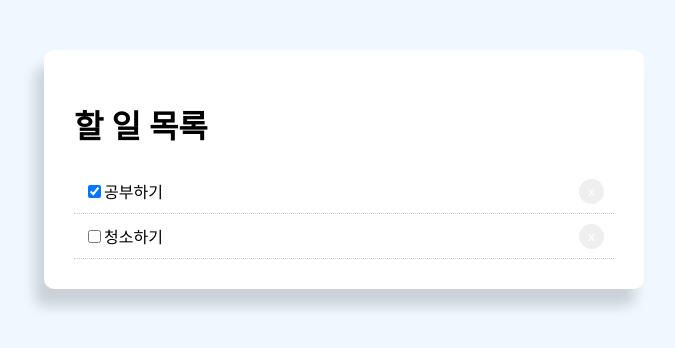
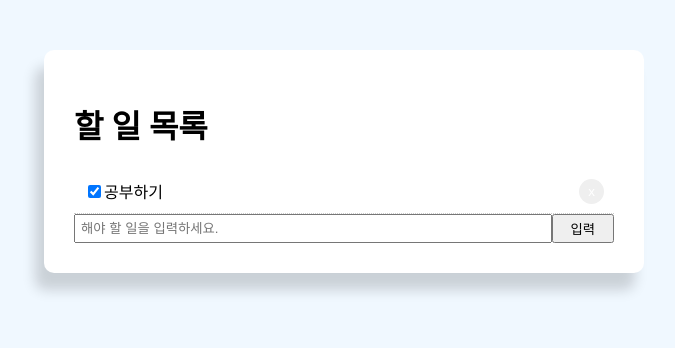
Before and after one commit to chauneng/react-todo, a React (Create React App) app: page / in a window 1280 px wide. Shown: the top 348 px of the page, without its empty margins (296-971 px from the left). Built offline with nearby package versions, Linux system fonts and the light colour scheme.

Commit message:
[add] add new component to list function

```diff
--- a/src/App.js
+++ b/src/App.js
@@ -2,19 +2,17 @@
 
 export default class App extends Component {
   state = {
-	todoData : [
-		{
-			id: "1",
-			title: "공부하기",
-			completed: true,
-		},
-		{
-			id: "2",
-			title: "청소하기",
-			completed: false,
-		},
-	]
+    todoData: [
+      {
+        id: '1',
+        title: '공부하기',
+          completed: true,
+        }
+      ]
+    ,
+    value: '',
   }
+
 	btnStyle = {
 		color: "#fff",
 		border: "none",
@@ -37,6 +35,22 @@
     this.setState({ todoData: newTodoData })
   }
 
+  handleChange = (e) => {
+    this.setState({value: e.target.value })
+  }
+
+  handleSubmit = (e) => {
+    e.preventDefault();
+
+    const newTodo = {
+      id: Date.now(),
+      title: this.state.value,
+      completed: false,
+    }
+
+    this.setState({ todoData: [...this.state.todoData, newTodo] });
+  }
+
 	render() {
 		return (
 			<div className="container">
@@ -44,14 +58,31 @@
 					<div className="title">
 						<h1>할 일 목록</h1>
           </div>
-          {this.state.todoData.map((data) => (
+          {this.state.todoData?.map((data) => (
 					<div style={this.getStyle()} key={data.id}>
 						<input type="checkbox" defaultChecked={data.completed} />
               {data.title}
 						<button style={this.btnStyle} onClick={() => this.handleClick(data.id)}>x</button>
 					</div>
           ))}
-				</div>
+
+          <form style={{ display: 'flex' }} onSubmit={this.handleSubmit}>
+            <input
+              type='text'
+              name='value'
+              style={{ flex: '10', padding: '5px' }}
+              placeholder='해야 할 일을 입력하세요.'
+              value={this.state.value}
+              onChange={this.handleChange}
+            />
+            <input
+              type='submit'
+              value='입력'
+              className='btn'
+              style={{ flex: '1' }}
+            />
+          </form>
+        </div>
 			</div>
 		);
 	}
```
